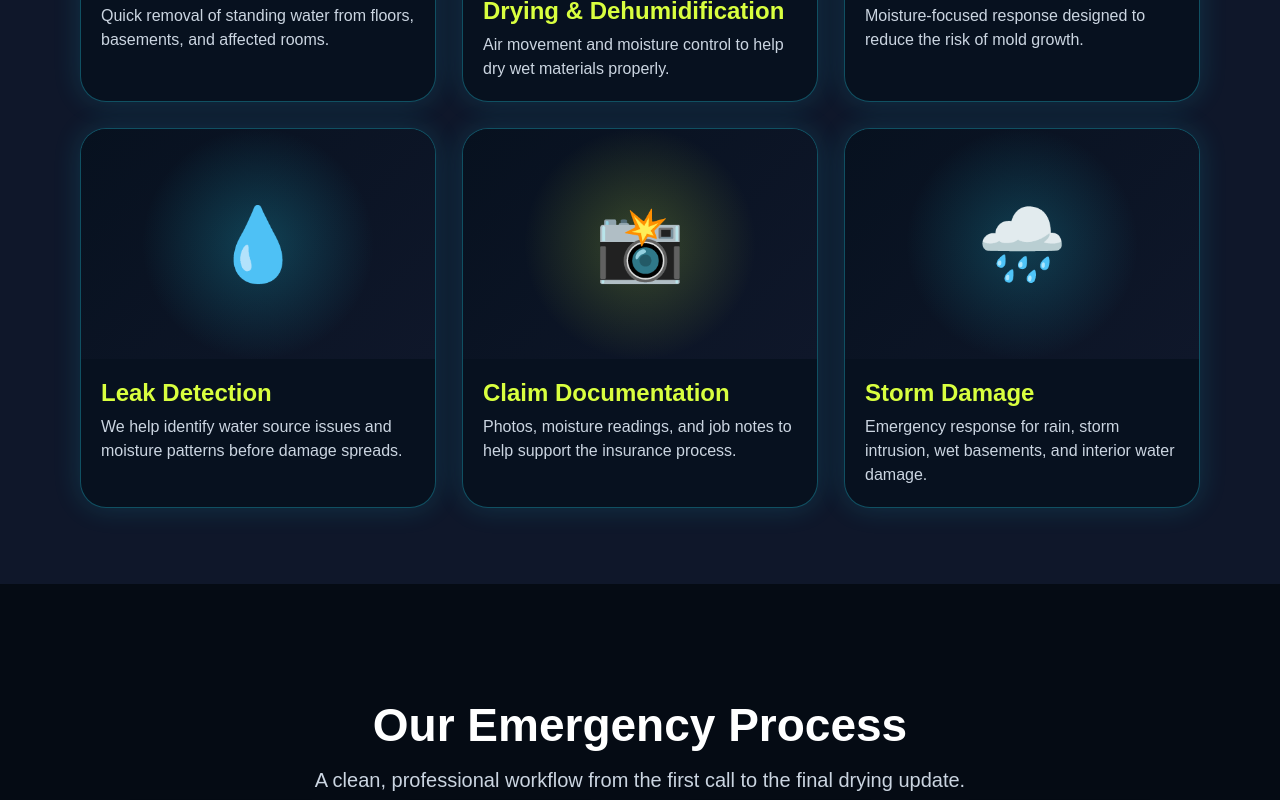
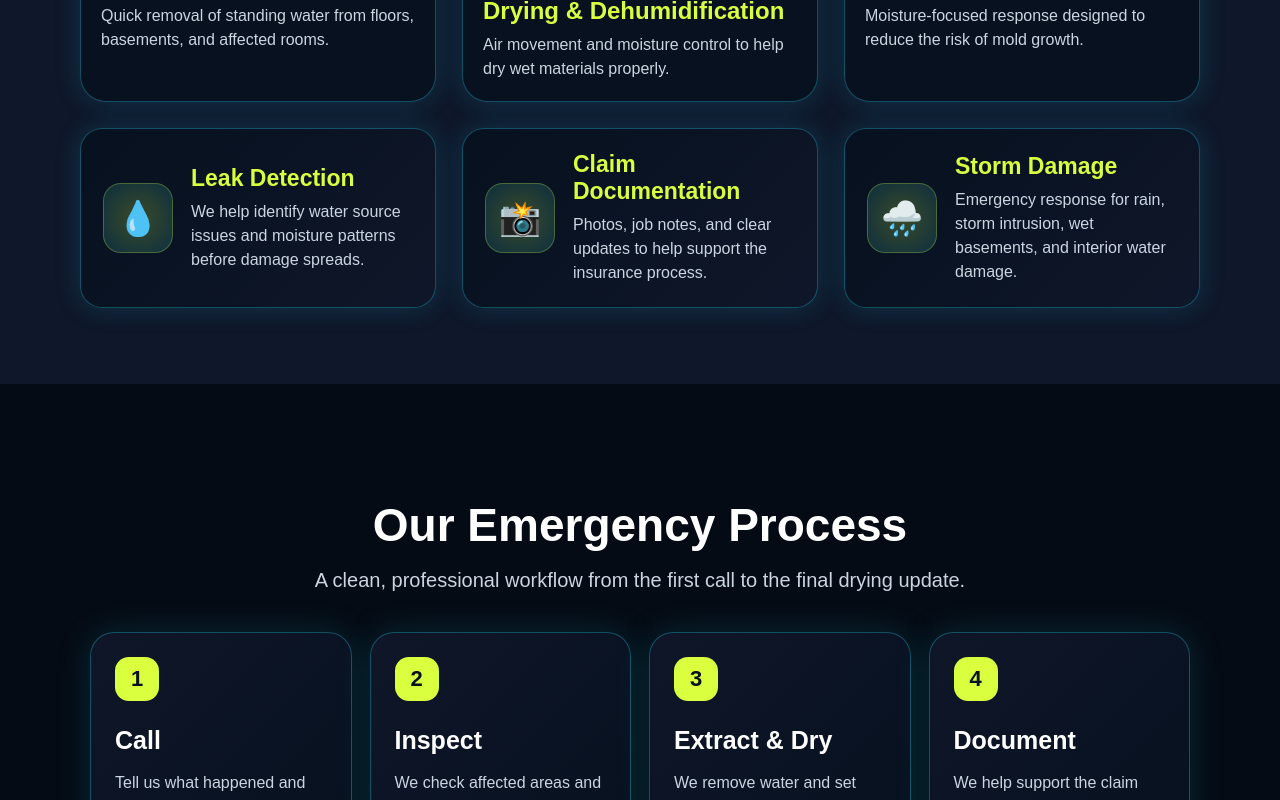
Before and after one commit to EDRESTO/EDWARD-RESTORATION-SITE, a Next.js app: page / in a window 1280 px wide. Shown: the part 2120-2920 px from the top of the page. Built offline with nearby package versions, Linux system fonts and the light colour scheme.

Commit message:
Update page.tsx

```diff
--- a/app/page.tsx
+++ b/app/page.tsx
@@ -130,6 +130,38 @@ export default function Page() {
             box-shadow: 0 0 42px rgba(34, 211, 238, 0.36), 0 0 28px rgba(217, 255, 63, 0.3);
           }
 
+          .flatServiceCard {
+            background: linear-gradient(135deg, rgba(7,17,31,0.98), rgba(15,23,42,0.98));
+            border-radius: 22px;
+            border: 1px solid rgba(34, 211, 238, 0.32);
+            padding: 22px;
+            display: flex;
+            align-items: center;
+            gap: 18px;
+            min-height: 132px;
+            box-shadow: 0 0 28px rgba(34, 211, 238, 0.16);
+            transition: transform 0.25s ease, box-shadow 0.25s ease, border-color 0.25s ease;
+          }
+
+          .flatServiceCard:hover {
+            transform: translateY(-6px);
+            border-color: #d9ff3f;
+            box-shadow: 0 0 36px rgba(34, 211, 238, 0.32), 0 0 24px rgba(217, 255, 63, 0.24);
+          }
+
+          .flatIcon {
+            width: 68px;
+            height: 68px;
+            min-width: 68px;
+            border-radius: 18px;
+            display: flex;
+            align-items: center;
+            justify-content: center;
+            font-size: 34px;
+            background: radial-gradient(circle, rgba(217,255,63,0.24), rgba(34,211,238,0.15));
+            border: 1px solid rgba(217,255,63,0.26);
+          }
+
           .serviceImage {
             width: 100%;
             height: auto;
@@ -230,6 +262,11 @@ export default function Page() {
             .messageTitle {
               font-size: 34px !important;
               text-align: center !important;
+            }
+
+            .flatServiceCard {
+              align-items: flex-start !important;
+              text-align: left !important;
             }
 
             .floatingCall {
@@ -517,7 +554,6 @@ export default function Page() {
                   "Leak Detection",
                   "Drying & Dehumidification",
                   "Mold Prevention",
-                  "Moisture Readings",
                   "Free Consultation",
                 ].map((item) => (
                   <div
@@ -602,66 +638,30 @@ export default function Page() {
               </div>
             </div>
 
-            <div className="serviceImageCard">
-              <div
-                style={{
-                  minHeight: 230,
-                  display: "flex",
-                  alignItems: "center",
-                  justifyContent: "center",
-                  background:
-                    "radial-gradient(circle at center, rgba(34,211,238,0.24), transparent 55%), linear-gradient(135deg, #07111f, #0f172a)",
-                  fontSize: 72,
-                }}
-              >
-                💧
-              </div>
-              <div style={{ padding: 20 }}>
-                <h3 style={{ color: "#d9ff3f", fontSize: 24, margin: "0 0 8px" }}>Leak Detection</h3>
+            <div className="flatServiceCard">
+              <div className="flatIcon">💧</div>
+              <div>
+                <h3 style={{ color: "#d9ff3f", fontSize: 23, margin: "0 0 8px" }}>Leak Detection</h3>
                 <p style={{ color: "#cbd5e1", lineHeight: 1.5, margin: 0 }}>
                   We help identify water source issues and moisture patterns before damage spreads.
                 </p>
               </div>
             </div>
 
-            <div className="serviceImageCard">
-              <div
-                style={{
-                  minHeight: 230,
-                  display: "flex",
-                  alignItems: "center",
-                  justifyContent: "center",
-                  background:
-                    "radial-gradient(circle at center, rgba(217,255,63,0.22), transparent 55%), linear-gradient(135deg, #07111f, #0f172a)",
-                  fontSize: 72,
-                }}
-              >
-                📸
-              </div>
-              <div style={{ padding: 20 }}>
-                <h3 style={{ color: "#d9ff3f", fontSize: 24, margin: "0 0 8px" }}>Claim Documentation</h3>
+            <div className="flatServiceCard">
+              <div className="flatIcon">📸</div>
+              <div>
+                <h3 style={{ color: "#d9ff3f", fontSize: 23, margin: "0 0 8px" }}>Claim Documentation</h3>
                 <p style={{ color: "#cbd5e1", lineHeight: 1.5, margin: 0 }}>
-                  Photos, moisture readings, and job notes to help support the insurance process.
+                  Photos, job notes, and clear updates to help support the insurance process.
                 </p>
               </div>
             </div>
 
-            <div className="serviceImageCard">
-              <div
-                style={{
-                  minHeight: 230,
-                  display: "flex",
-                  alignItems: "center",
-                  justifyContent: "center",
-                  background:
-                    "radial-gradient(circle at center, rgba(34,211,238,0.22), transparent 55%), linear-gradient(135deg, #07111f, #0f172a)",
-                  fontSize: 72,
-                }}
-              >
-                🌧️
-              </div>
-              <div style={{ padding: 20 }}>
-                <h3 style={{ color: "#d9ff3f", fontSize: 24, margin: "0 0 8px" }}>Storm Damage</h3>
+            <div className="flatServiceCard">
+              <div className="flatIcon">🌧️</div>
+              <div>
+                <h3 style={{ color: "#d9ff3f", fontSize: 23, margin: "0 0 8px" }}>Storm Damage</h3>
                 <p style={{ color: "#cbd5e1", lineHeight: 1.5, margin: 0 }}>
                   Emergency response for rain, storm intrusion, wet basements, and interior water damage.
                 </p>
@@ -715,9 +715,7 @@ export default function Page() {
         >
           {[
             ["24/7", "Emergency Response"],
-            ["1,000+", "Claims Experience"],
             ["CT", "Local Service Area"],
-            ["WTFLOOD", "Easy Number To Remember"],
           ].map(([big, small]) => (
             <div key={big}>
               <div style={{ fontSize: 38, fontWeight: 900, color: "#d9ff3f" }}>{big}</div>
```
